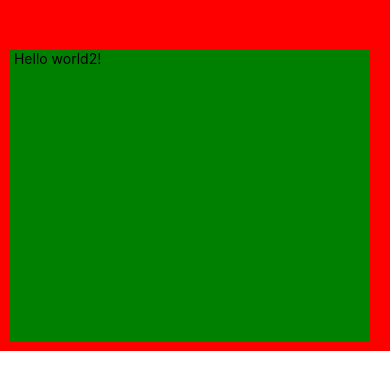
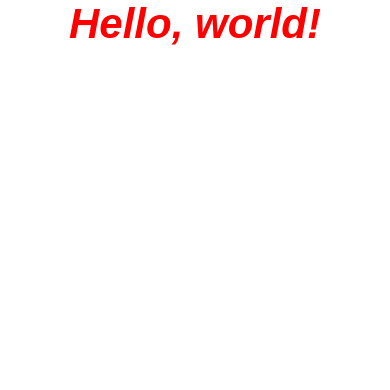
Before and after one commit to Akshita2020/react_native_basics, a React Native app: screen / in a window 390 px wide. Shown: the top 390 px of the page. Built offline with nearby package versions, Linux system fonts and the light colour scheme.

Commit message:
Text in css

```diff
--- a/App.tsx
+++ b/App.tsx
@@ -1,44 +1,20 @@
-import {Text, SafeAreaView, View} from 'react-native';
+import {Text, SafeAreaView} from 'react-native';
 
 function App() {
   return (
     <SafeAreaView>
-      <View style={{position: 'relative', backgroundColor: 'red'}}>
-        <View
-          style={{
-            backgroundColor: 'yellow',
-            margin: 10,
-            marginTop: 50,
-            marginLeft: 100,
-            marginRight: 100,
-            marginBottom: 50,
-            marginVertical: 50,
-            marginHorizontal: 50,
-            padding: 10,
-            paddingTop: 100,
-            paddingBottom: 100,
-            paddingLeft: 100,
-            paddingRight: 50,
-            paddingHorizontal: 50,
-            paddingVertical: 50,
-            position: 'relative',
-            zIndex: 1,
-          }}>
-          <Text> Hello world!</Text>
-        </View>
-        <View
-          style={{
-            backgroundColor: 'green',
-            position: 'absolute',
-            top: 50,
-            left: 10,
-            bottom: 10,
-            right: 20,
-            zIndex: 2,
-          }}>
-          <Text> Hello world2!</Text>
-        </View>
-      </View>
+      <Text
+        style={{
+          color: 'red',
+          fontSize: 42,
+          fontFamily: 'Arial',
+          fontStyle: 'italic',
+          fontWeight: '700',
+          // letterSpacing: 10,
+          textAlign: 'center',
+        }}>
+        Hello, world!
+      </Text>
     </SafeAreaView>
   );
 }
```
